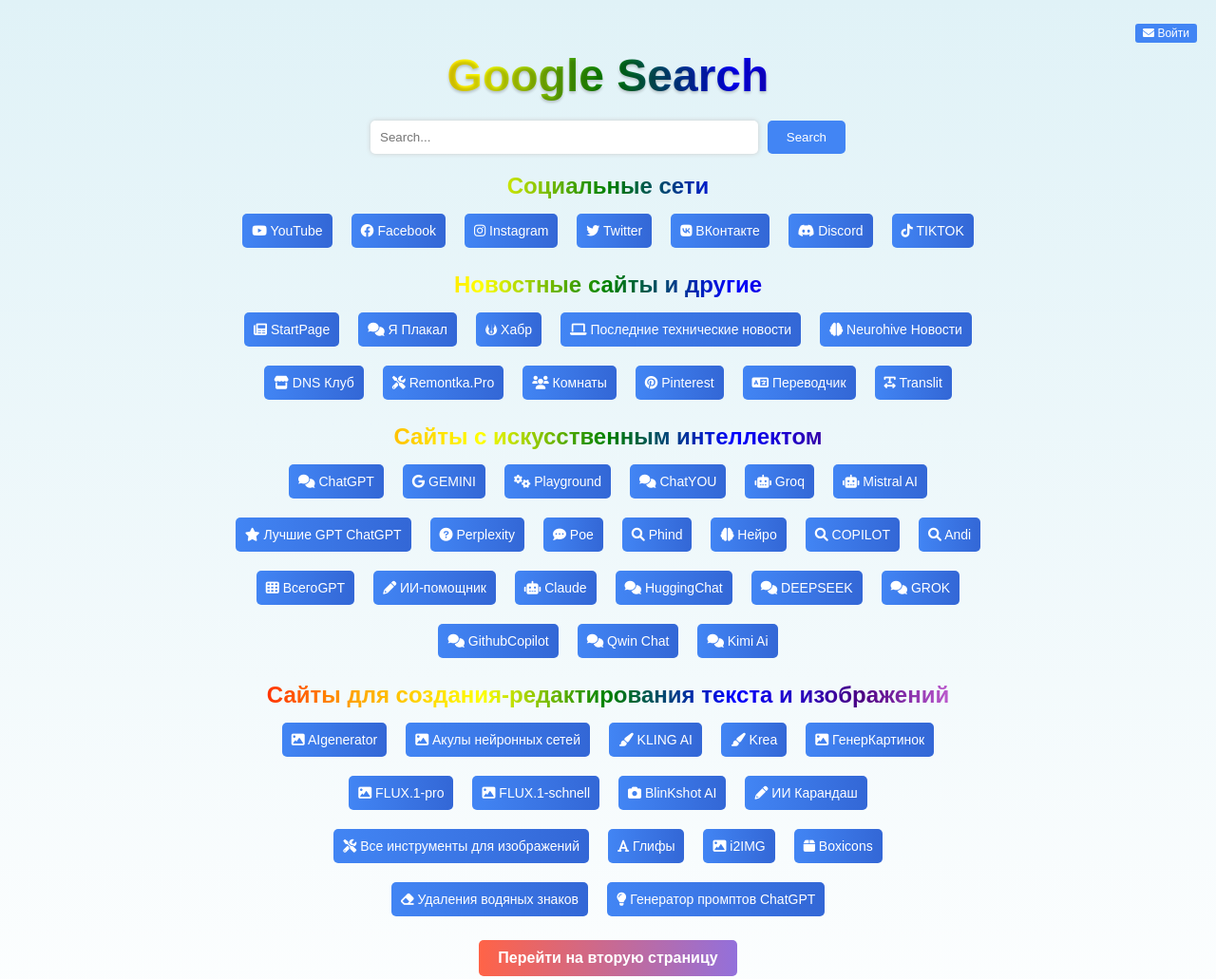
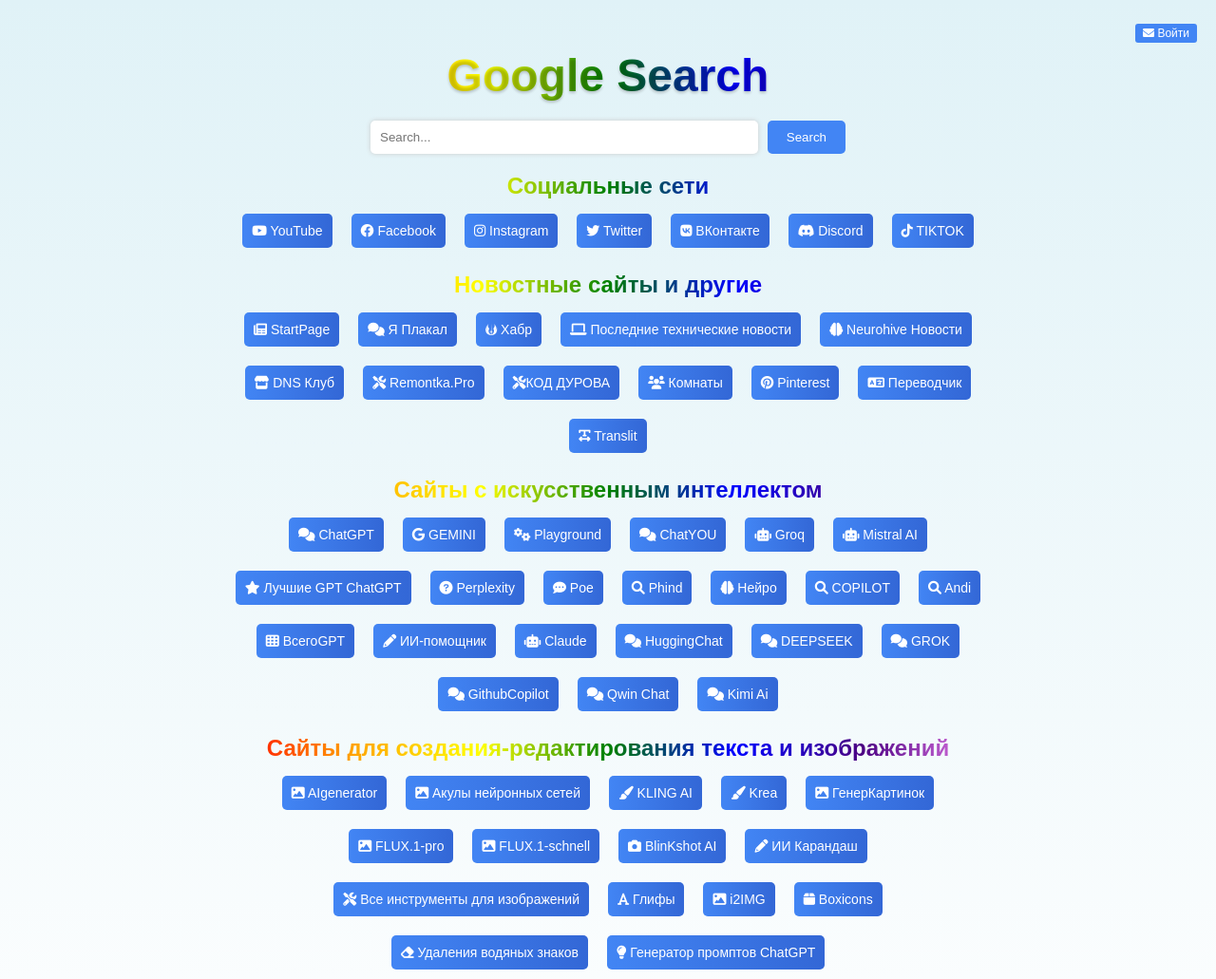
Before and after one commit to Itsik300/My-Website-, a plain HTML site: page index.html in a window 1280 px wide. Shown: the top 1031 px of the page at 95% size. Drawn offline with Linux system fonts and the light colour scheme.

Commit message:
Update index.html

```diff
--- a/index.html
+++ b/index.html
@@ -43,6 +43,7 @@
                 <a href="https://neurohive.io/ru/" target="_blank" class="button" rel="noopener"><i class="fas fa-brain"></i> Neurohive Новости </a>
                 <a href="https://club.dns-shop.ru/" target="_blank" class="button" rel="noopener"><i class="fas fa-store"></i> DNS Клуб </a>
                 <a href="https://remontka.pro/" target="_blank" class="button" rel="noopener"><i class="fas fa-tools"></i> Remontka.Pro</a>
+                <a href="https://kod.ru/" target="_blank" class="button"><i class="fas fa-tools"></i>КОД ДУРОВА</a>
                 <a href="https://letsconvene.im/app/#/" target="_blank" class="button" rel="noopener"><i class="fas fa-users"></i> Комнаты</a>
                 <a href="https://ru.pinterest.com/" target="_blank" class="button"><i class="fa-brands fa-pinterest"></i> Pinterest</a>
                 <a href="https://translate.google.com/?hl=ru&sl=ru&tl=en&op=translate" target="_blank" class="button" rel="noopener"><i class="fas fa-language"></i> Переводчик </a>
```
